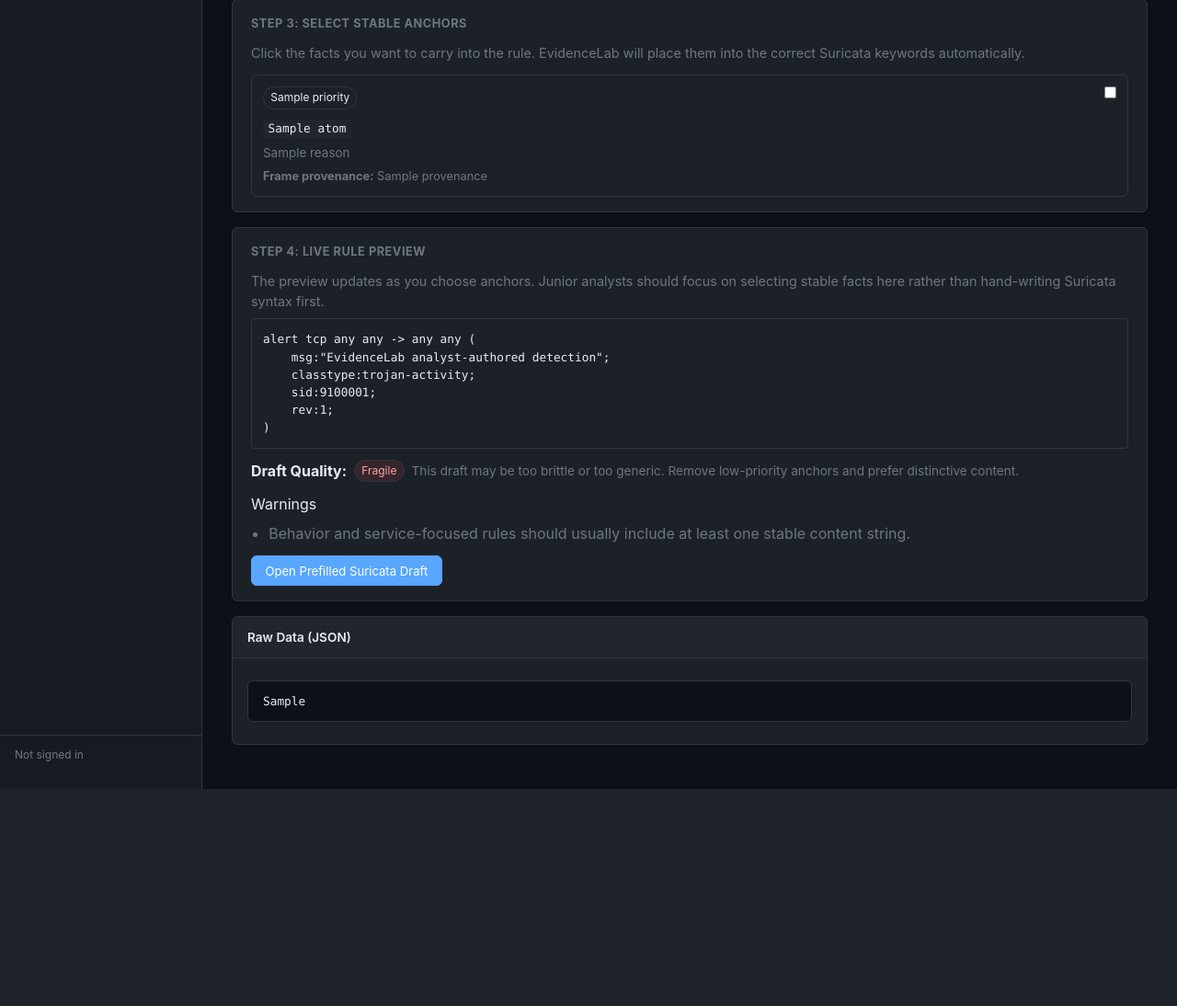
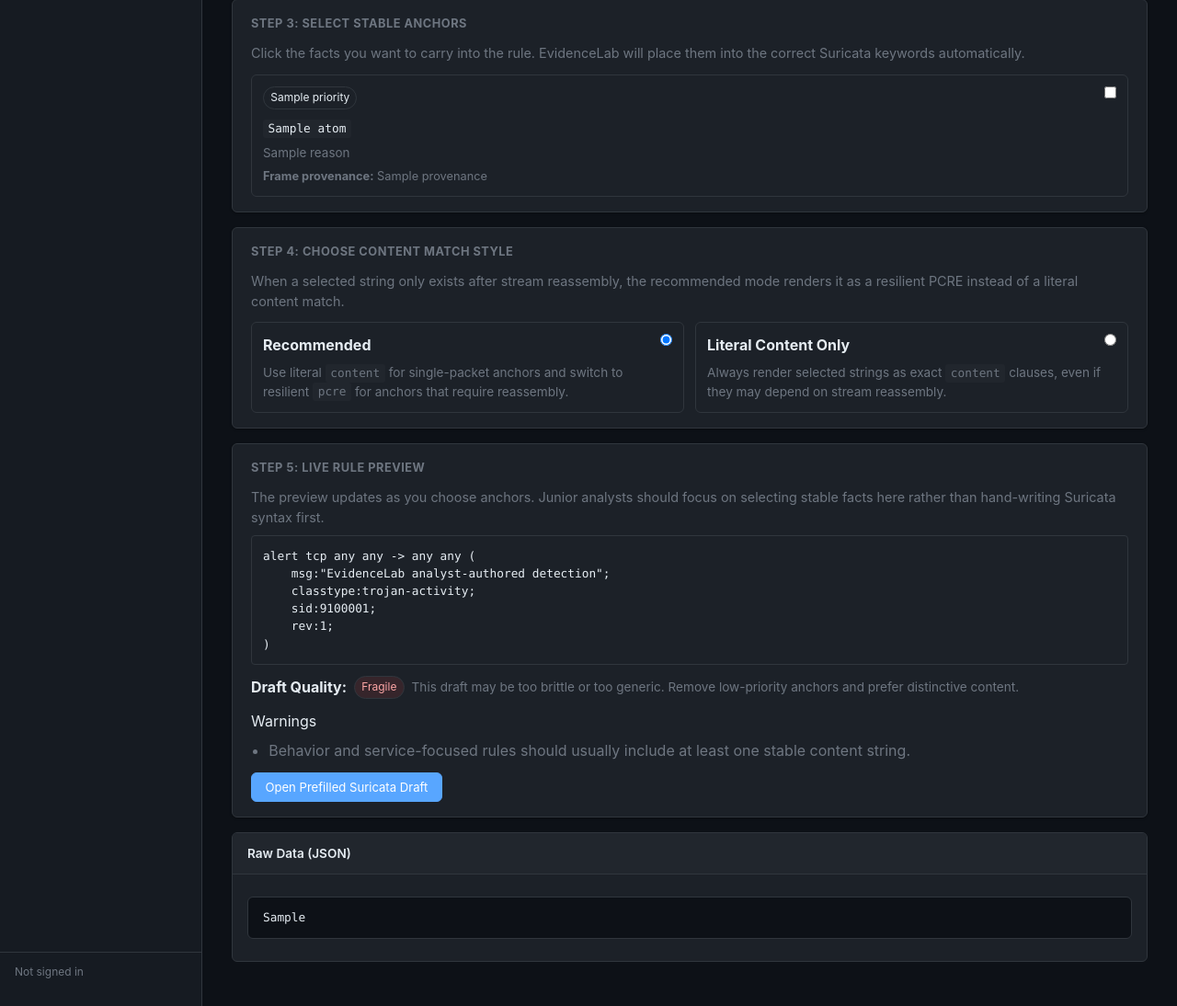
Before and after one commit to Sphinx-AxIS/EvidenceLab, a Python web app: template src/sphinx/core/templates/detection_rule_builder_suricata.html in a window 1280 px wide. Shown: the part 838-1932 px from the top of the page at 92% size. Before the commit the page ends 1696 px from the top, so only its background shows below. Run offline with Jinja, Linux system fonts and the light colour scheme; the template is opened without the code that fills it: most values are stand-ins (such as "Sample title", 1, 10 or a date in 2020).

Commit message:
Add reassembly-aware content match style to the Suricata builder

```diff
--- a/src/sphinx/core/templates/detection_rule_builder_suricata.html
+++ b/src/sphinx/core/templates/detection_rule_builder_suricata.html
@@ -7,6 +7,7 @@
 <ul>
   <li><strong>Flow Review</strong> keeps the key packet and stream facts visible.</li>
   <li><strong>Detection Strategy</strong> lets the analyst choose IOC, behavior, or service-focused logic before selecting anchors.</li>
+  <li><strong>Content Match Style</strong> lets the analyst keep simple literal content matches or switch to resilient PCRE when stream reassembly matters.</li>
   <li><strong>Candidate Detection Atoms</strong> show High, Medium, and Low options that can be added to the draft with a click.</li>
   <li><strong>Frame Provenance</strong> shows whether a candidate string was seen inside one frame or only after stream reassembly.</li>
   <li><strong>Live Rule Preview</strong> renders the selected facts into Suricata syntax automatically.</li>
@@ -133,7 +134,30 @@
 </div>
 
 <div class="card mb-2">
-  <h3>Step 4: Live Rule Preview</h3>
+  <h3>Step 4: Choose Content Match Style</h3>
+  <p style="color:var(--text-muted);font-size:0.9rem;">
+    When a selected string only exists after stream reassembly, the recommended mode renders it as a resilient PCRE instead of a literal content match.
+  </p>
+  <div class="builder-chip-grid" style="margin-top:0.75rem;">
+    <label class="builder-chip-card">
+      <div class="builder-chip-title">
+        <strong>Recommended</strong>
+        <input type="radio" name="suricata-match-style" value="recommended" checked>
+      </div>
+      <div class="text-muted" style="margin-top:0.5rem;font-size:0.85rem;">Use literal <code>content</code> for single-packet anchors and switch to resilient <code>pcre</code> for anchors that require reassembly.</div>
+    </label>
+    <label class="builder-chip-card">
+      <div class="builder-chip-title">
+        <strong>Literal Content Only</strong>
+        <input type="radio" name="suricata-match-style" value="literal">
+      </div>
+      <div class="text-muted" style="margin-top:0.5rem;font-size:0.85rem;">Always render selected strings as exact <code>content</code> clauses, even if they may depend on stream reassembly.</div>
+    </label>
+  </div>
+</div>
+
+<div class="card mb-2">
+  <h3>Step 5: Live Rule Preview</h3>
   <p style="color:var(--text-muted);font-size:0.9rem;">
     The preview updates as you choose anchors. Junior analysts should focus on selecting stable facts here rather than hand-writing Suricata syntax first.
   </p>
@@ -171,6 +195,11 @@ function getSelectedStrategy() {
   return checked ? checked.value : (SURICATA_BUILDER.default_strategy || 'behavior');
 }
 
+function getSelectedMatchStyle() {
+  const checked = document.querySelector('input[name="suricata-match-style"]:checked');
+  return checked ? checked.value : 'recommended';
+}
+
 function resetStrategyDefaults() {
   const strategy = getSelectedStrategy();
   document.querySelectorAll('.suricata-atom').forEach(cb => {
@@ -191,6 +220,18 @@ function escapeSuricataContent(value) {
   return String(value).replace(/\\/g, '\\\\').replace(/"/g, '\\"');
 }
 
+function escapePcreValue(value) {
+  return String(value).replace(/[.*+?^${}()|[\]\\]/g, '\\$&');
+}
+
+function buildResilientPcre(value) {
+  const text = String(value || '').trim();
+  if (!text) return '';
+  const tokens = text.split(/\s+/).filter(Boolean);
+  const renderedTokens = tokens.map(token => token.split('').map(ch => escapePcreValue(ch)).join('\\s*'));
+  return renderedTokens.join('\\s+');
+}
+
 function isEphemeralPort(value) {
   const port = Number(value);
   return Number.isFinite(port) && port >= 1024;
@@ -199,6 +240,7 @@ function isEphemeralPort(value) {
 function buildSuricataDraft() {
   const flow = SURICATA_BUILDER.flow || {};
   const strategy = getSelectedStrategy();
+  const matchStyle = getSelectedMatchStyle();
   const selected = Array.from(document.querySelectorAll('.suricata-atom:checked')).map(cb => ({
     kind: cb.dataset.kind,
     value: cb.dataset.value,
@@ -219,7 +261,7 @@ function buildSuricataDraft() {
   const dstPorts = selectedByKind('dst_port');
   const srcIps = selectedByKind('src_ip');
   const dstIps = selectedByKind('dst_ip');
-  const contents = selectedByKind('content');
+  const contentItems = selected.filter(item => item.kind === 'content');
   const flowBits = selectedByKind('flow');
 
   if (srcPorts.length) {
@@ -263,8 +305,13 @@ function buildSuricataDraft() {
   if (flowBits.includes('established')) {
     lines.push('    flow:established;');
   }
-  contents.forEach(value => {
-    lines.push(`    content:"${escapeSuricataContent(value)}";`);
+  contentItems.forEach(item => {
+    if (matchStyle === 'recommended' && !item.singlePacket) {
+      const pattern = buildResilientPcre(item.value);
+      lines.push(`    pcre:"/${pattern}/i";`);
+    } else {
+      lines.push(`    content:"${escapeSuricataContent(item.value)}";`);
+    }
   });
   lines.push(`    classtype:${classtype};`);
   lines.push('    sid:9100001;');
@@ -273,7 +320,7 @@ function buildSuricataDraft() {
 
   const warnings = [];
   let score = 0;
-  if (contents.length === 0 && strategy !== 'ioc') {
+  if (contentItems.length === 0 && strategy !== 'ioc') {
     warnings.push('Behavior and service-focused rules should usually include at least one stable content string.');
     score -= 3;
   }
@@ -294,13 +341,17 @@ function buildSuricataDraft() {
       score -= 2;
     }
     if (item.kind === 'content' && !item.singlePacket) {
-      warnings.push(`content:"${item.value}" was only confirmed after stream reassembly. Validate that this anchor survives packet boundaries before relying on it.`);
+      if (matchStyle === 'recommended') {
+        warnings.push(`content:"${item.value}" requires stream reassembly, so the preview converted it to a resilient PCRE pattern.`);
+      } else {
+        warnings.push(`content:"${item.value}" was only confirmed after stream reassembly. Literal content matching may miss it if packet boundaries change.`);
+      }
       score -= 1;
     }
   });
 
-  const uniqueContents = new Set(contents);
-  if (uniqueContents.size !== contents.length) {
+  const uniqueContents = new Set(contentItems.map(item => item.value));
+  if (uniqueContents.size !== contentItems.length) {
     warnings.push('Duplicate content terms were selected. Remove duplicates before saving the draft.');
     score -= 1;
   }
@@ -322,7 +373,7 @@ function buildSuricataDraft() {
     qualityClass = 'low';
     qualityNote = 'This draft may be too brittle or too generic. Remove low-priority anchors and prefer distinctive content.';
   }
-  if (strategy === 'ioc' && (srcIps.length || dstIps.length) && contents.length === 0) {
+  if (strategy === 'ioc' && (srcIps.length || dstIps.length) && contentItems.length === 0) {
     quality = 'Overfit';
     qualityClass = 'low';
     qualityNote = 'Pure IOC rules are fast to build, but they rarely generalize to similar behavior.';
@@ -363,6 +414,9 @@ document.addEventListener('DOMContentLoaded', () => {
   document.querySelectorAll('input[name="suricata-strategy"]').forEach(radio => {
     radio.addEventListener('change', resetStrategyDefaults);
   });
+  document.querySelectorAll('input[name="suricata-match-style"]').forEach(radio => {
+    radio.addEventListener('change', renderSuricataPreview);
+  });
   document.querySelectorAll('.suricata-atom').forEach(cb => {
     cb.addEventListener('change', renderSuricataPreview);
   });
```
Also changed, not shown: docs/user_manual.md (+1 -1 lines), README.md.
